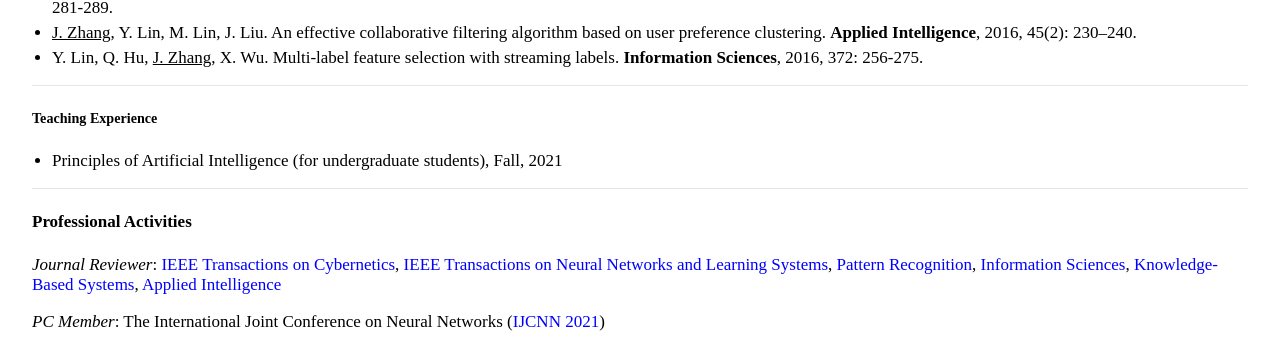
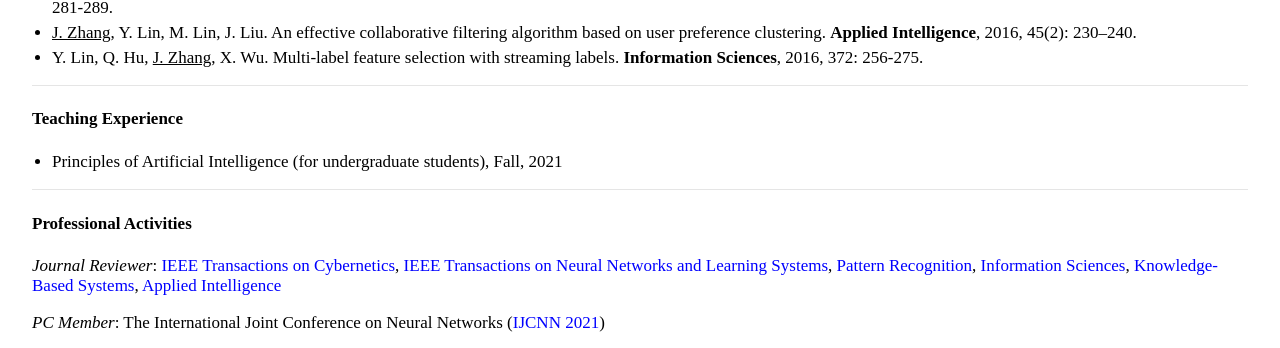
Before and after one commit to jiazhang-ml/jiazhang-ml.github.io, a Jekyll site: the page built from index.md, in a window 1280 px wide. Shown: the part 697-1045 px from the top of the page. Built offline with Jekyll 4.4.1, drawn with Linux system fonts in a browser that asks for light colours; grey boxes are pictures that could not be loaded.

```diff
--- a/index.md
+++ b/index.md
@@ -32,7 +32,7 @@ I have a few recent manuscripts available on-line: ( More Publications in [Googl
 
 ---
 
-##### Teaching Experience
+#### Teaching Experience
 
 * Principles of Artificial Intelligence (for undergraduate students), Fall, 2021
 
```
